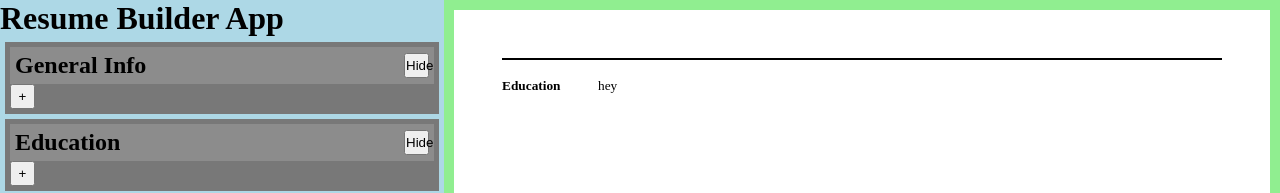
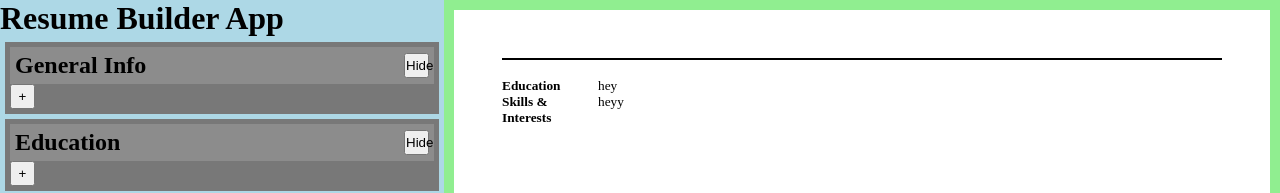
Before and after one commit to hansbuilt/odin-CVApplication, a React (Vite) app: page / in a window 1280 px wide. Shown: the top 193 px of the page. Built offline with nearby package versions, Linux system fonts and the light colour scheme.

Commit message:
Adapted skills render to flat data, added conditional text

```diff
--- a/src/components/viewer/ResumeSkillItem.jsx
+++ b/src/components/viewer/ResumeSkillItem.jsx
@@ -1,7 +1,9 @@
-function ResumeSkillItem({ text }) {
+function ResumeSkillItem({ skillsText }) {
+  const text = skillsText ? " • " + skillsText : "";
+
   return (
     <div className="skillItem">
-      <span>• </span>
+      {/* <span>• </span> */}
       <span>{text}</span>
     </div>
   );
--- a/src/components/viewer/ResumeSkillsContainer.jsx
+++ b/src/components/viewer/ResumeSkillsContainer.jsx
@@ -2,12 +2,22 @@ import ResumeSectionContainer from "./ResumeSectionContainer";
 import ResumeSkillItem from "./ResumeSkillItem";
 
 function ResumeSkillsContainer({ name, data /*children*/ }) {
+  const skillsIDs = data?.["skillsData"]["children"];
+
+  const skillsData = Object.values(data).filter((item) =>
+    skillsIDs.includes(item.id)
+  );
+
   return (
     <ResumeSectionContainer name="Skills & Interests">
-      {data.map((item) => (
-        <ResumeSkillItem key={item.id} text={item.text}></ResumeSkillItem>
-      ))}
-      {/* {children} */}
+      {Object.keys(skillsData).length > 0
+        ? skillsData.map((item) => (
+            <ResumeSkillItem
+              key={item?.["id"] ?? ""}
+              skillsText={item?.["text"] ?? ""}
+            ></ResumeSkillItem>
+          ))
+        : "heyy"}
     </ResumeSectionContainer>
   );
 }
--- a/src/components/viewer/ViewerContainer.jsx
+++ b/src/components/viewer/ViewerContainer.jsx
@@ -26,10 +26,8 @@ function ViewerContainer({ /*children,*/ formData }) {
         <ResumeEducationContainer data={formData}></ResumeEducationContainer>
         {/* <ResumeExperienceContainer
           data={formData.experienceData}
-        ></ResumeExperienceContainer>
-        <ResumeSkillsContainer
-          data={formData.skillsData}
-        ></ResumeSkillsContainer> */}
+        ></ResumeExperienceContainer>*/}
+        <ResumeSkillsContainer data={formData}></ResumeSkillsContainer>
       </div>
     </div>
   );
```
